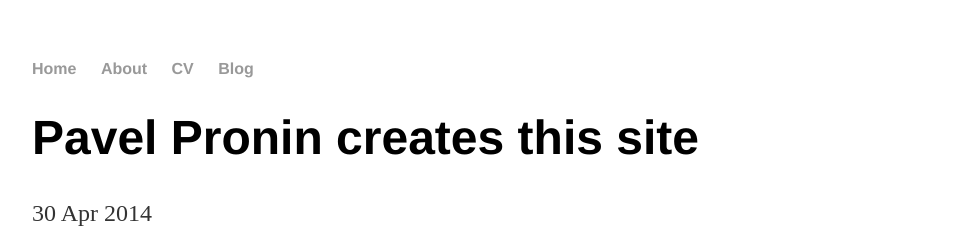
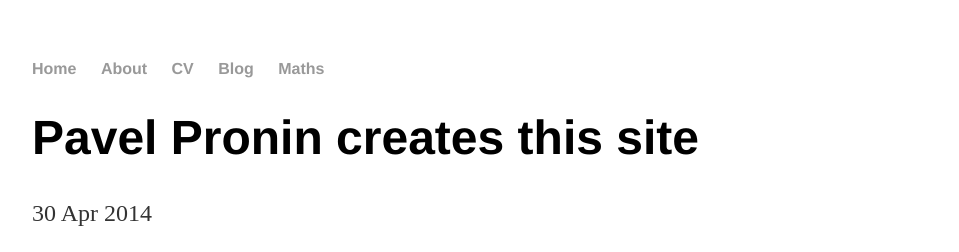
Before and after one commit to Pavel-Pronin/Pavel-Pronin.github.io, a Jekyll site: the page built from _posts/2024-03-10-first-post.md, in a window 1280 px wide. Shown: the top 252 px of the page, without its empty margins (160-1119 px from the left). Built offline with Jekyll 4.4.1, drawn with Linux system fonts in a browser that asks for light colours.

Commit message:
Update default.html

```diff
--- a/_layouts/default.html
+++ b/_layouts/default.html
@@ -12,6 +12,7 @@
 		        	<li><a href="/about">About</a></li>
 	        		<li><a href="/cv">CV</a></li>
 	        		<li><a href="/blog">Blog</a></li>
+				<li><a href="/maths">Maths</a></li>
 	    		</ul>
 			</nav>
 			<div class="container">
```
